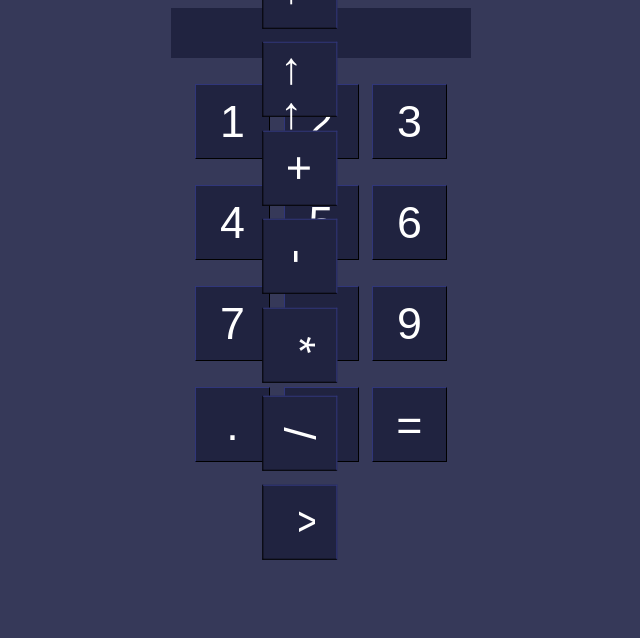
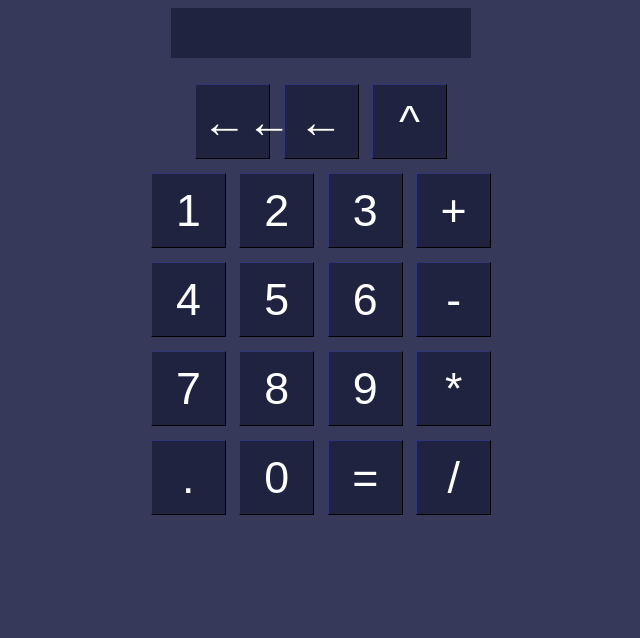
Before and after one commit to r1ks-iwnl/Calculator, a website: page Javascript/Calculator/index.html in a window 1280 px wide. Shown: the whole page, without its empty margins (319-959 px from the left). Drawn offline with Linux system fonts and the light colour scheme.

Commit message:
restructure

```diff
--- a/Javascript/Calculator/index.html
+++ b/Javascript/Calculator/index.html
@@ -8,40 +8,42 @@
 	<title>Calculator</title>
 </head>
 <body>
-	<div class = "main">
+	<div class = "container">
 		<p id = display></p>
 		<br>
+		<div class = "buttonbox">
 			<div class = "row1">
+				<button id = deleteall>←←</button>
+				<button id = delete>←</button>
+				<button id = power>^</button>
+			</div>
+			<div class = "row2">
 				<button id = 1>1</button>
 				<button id = 2>2</button>
 				<button id = 3>3</button>
+				<button id = plus>+</button>
 			</div>
 			<br>
-		<div class = "row2">
+			<div class = "row3">
 				<button id = 4>4</button>
 				<button id = 5>5</button>
 				<button id = 6>6</button>
+				<button id = minus>-</button>
 			</div>
 			<br>
-		<div class = "row3">
+			<div class = "row4">
 				<button id = 7>7</button>
 				<button id = 8>8</button>
 				<button id = 9>9</button>
+				<button id = multiply>*</button>
 			</div>
 			<br>
-		<div class = "row4">
+			<div class = "row5">
 				<button id = dot>.</button>
 				<button id = 0>0</button>
 				<button id = equal>=</button>
+				<button id = divide>/</button>
 			</div>
-		<div class = "column4">
-			<button id = delete>←</button>
-			<button id = deleteall>←←</button>
-			<button id = plus>+</button>
-			<button id = minus>-</button>
-			<button id = multiply>*</button>
-			<button id = divide>/</button>
-			<button id = power>^</button>
 		</div>
 	</div>
 	<script src = "main.js"></script>
--- a/Javascript/Calculator/main.js
+++ b/Javascript/Calculator/main.js
@@ -31,6 +31,8 @@ function addNumber(number){
 		return;
 	} else 	if (isNaN(prevNum) && number == ".") {
 		return;
+	} else 	if (isNaN(prevNum) && number == "**") {
+		return;
 	}
 	if (isNaN(number) && display.innerHTML.length == 1 && display.innerHTML == 0){
 		return;
--- a/Javascript/Calculator/stylesheet.css
+++ b/Javascript/Calculator/stylesheet.css
@@ -9,16 +9,33 @@ html, body {
 	color: #fff;
 }
 
-.main {
-	position: relative;
+.container {
 	text-align: center;
 }
 
-.column4 {
-	position: absolute;
-	rotate: 90deg;	/*horrible*/
-	right: 350px;
-	top: 211px;
+.buttonbox {
+	display: inline-grid;
+	gap: 14px;
+}
+
+.row1 {
+	grid-row: 1;
+}
+
+.row2 {
+	grid-row: 2;
+}
+
+.row3 {
+	grid-row: 3;
+}
+
+.row4 {
+	grid-row: 4;
+}
+
+.row5 {
+	grid-row: 5;
 }
 
 #display {
@@ -37,6 +54,7 @@ button {
 	height:75px;
 	width:75px;
 	cursor:pointer;
+	white-space: nowrap;
 }
 
 button:hover {
```
Lines whose indentation alone changed are shown as unchanged.
